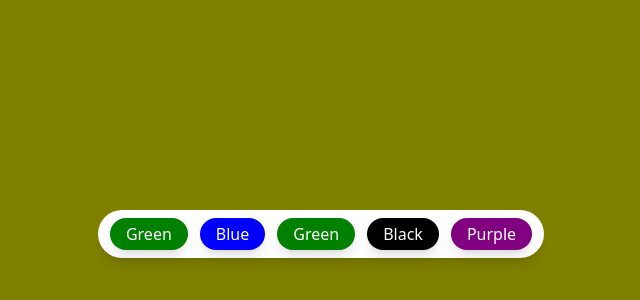
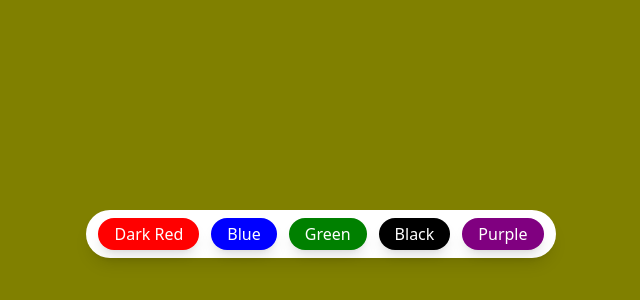
Before and after one commit to swarna233/bg-changer, a React (Vite) app: page / in a window 1280 px wide. Shown: the part 494-794 px from the top of the page, without its empty margins (319-959 px from the left). Built offline with nearby package versions, Linux system fonts and the light colour scheme.

Commit message:
Update App.jsx
changed colour to dark red

```diff
--- a/src/App.jsx
+++ b/src/App.jsx
@@ -17,12 +17,12 @@ function App() {
         bg-white px-3 py-2 rounded-3xl"
         >
           <button
-            onClick={() => setColor("green")}
+            onClick={() => setColor("red")}
             className="outline-none px-4 py-1
           rounded-full text-white shadow-lg"
-            style={{ backgroundColor: "green" }}
+            style={{ backgroundColor: "red" }}
           >
-            Green
+            Dark Red
           </button>
           <button
             onClick={() => setColor("blue")}
```
